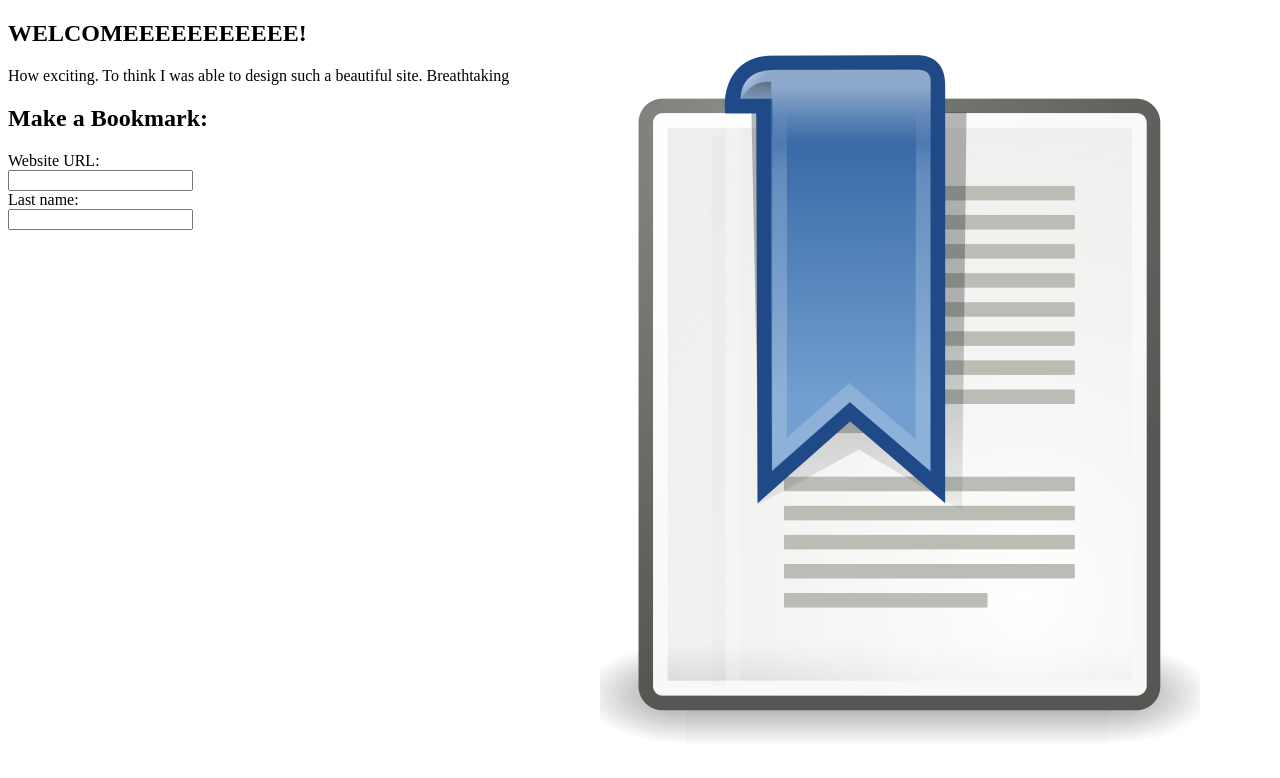
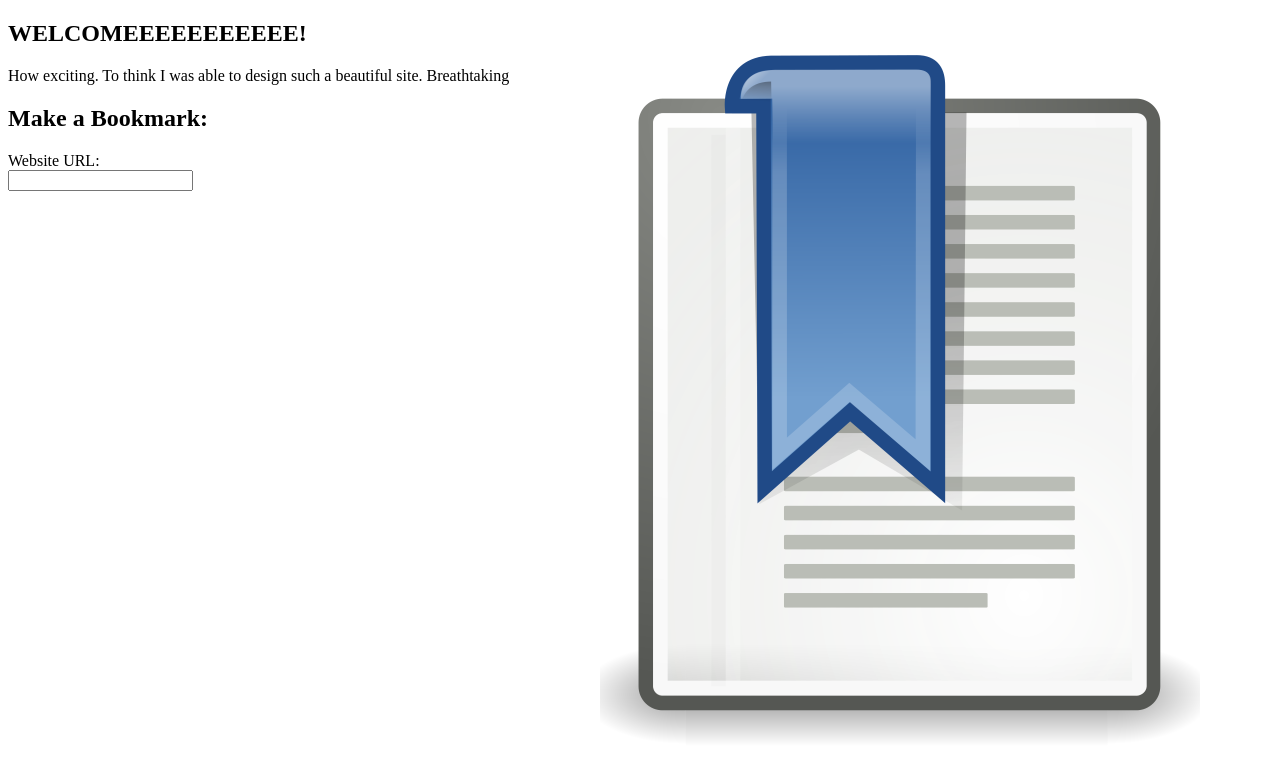
Before and after one commit to MaxPowah/MaxPowah.github.io, a plain HTML site: page index.html in a window 1280 px wide. Drawn offline with Linux system fonts and the light colour scheme.

Commit message:
Update index.html

```diff
--- a/index.html
+++ b/index.html
@@ -18,10 +18,8 @@
 <article>
   <h2> Make a Bookmark:</h2>
    <form>
-  <label for="Website">Website URL:</label><br>
-  <input type="text" id="Website" name="fname"><br>
-  <label for="lname">Last name:</label><br>
-  <input type="text" id="lname" name="lname">
+     <label for="website">Website URL:</label><br>
+     <input type="text" id="website" name="website"><br>
    </form>
 <article>
 
```
